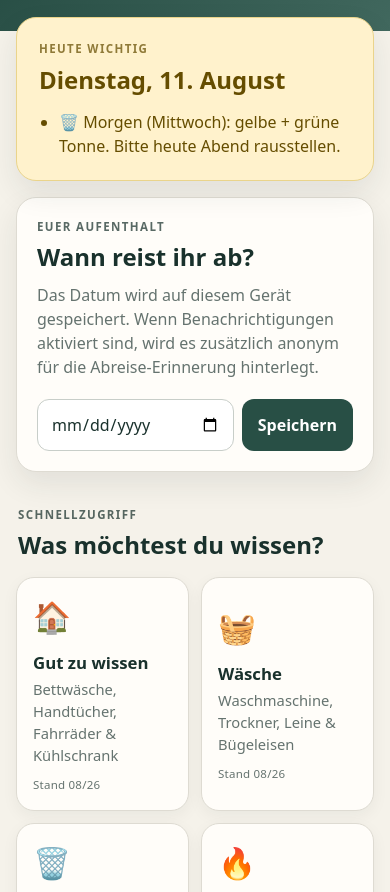
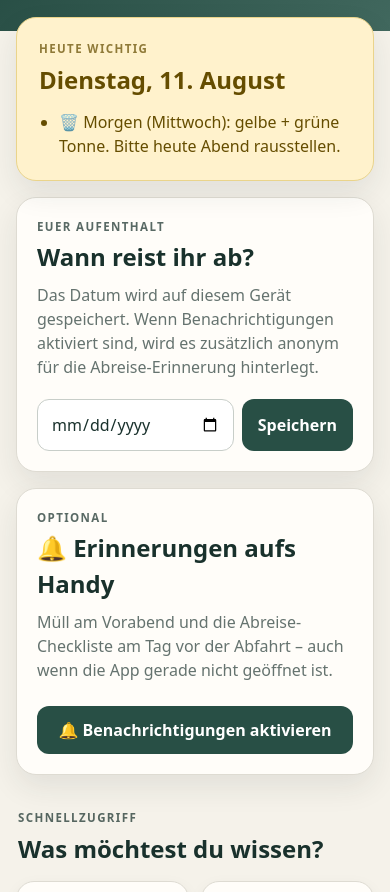
Before and after one commit to meltzow/ferienhaus-montalivet, a plain HTML site: page index.html in a window 390 px wide. Shown: the part 175-1067 px from the top of the page. Drawn offline with Linux system fonts and the light colour scheme.

Commit message:
Style Phase 2a notification controls

```diff
--- a/styles.css
+++ b/styles.css
@@ -53,7 +53,7 @@ button, input, select, textarea { font: inherit; }
   margin: 0 auto;
   padding: 20px 16px 60px;
 }
-.today-card, .stay-card, .detail-card, .source-note {
+.today-card, .stay-card, .notification-card, .detail-card, .source-note {
   background: var(--surface);
   border: 1px solid var(--line);
   border-radius: var(--radius);
@@ -69,9 +69,9 @@ button, input, select, textarea { font: inherit; }
   border-color: #ead48b;
   color: var(--warn-ink);
 }
-.today-card h2, .stay-card h2, .detail-card h2 { margin: 4px 0 8px; }
+.today-card h2, .stay-card h2, .notification-card h2, .detail-card h2 { margin: 4px 0 8px; }
 .today-list { margin: 12px 0 0; padding-left: 20px; }
-.stay-card {
+.stay-card, .notification-card {
   margin-top: 16px;
   padding: 20px;
   display: grid;
@@ -79,8 +79,11 @@ button, input, select, textarea { font: inherit; }
   gap: 20px;
   align-items: end;
 }
-.stay-card p { margin: 4px 0 0; color: var(--muted); max-width: 620px; }
+.stay-card p, .notification-card p { margin: 4px 0 0; color: var(--muted); max-width: 620px; }
 .stay-controls { display: flex; gap: 8px; align-items: stretch; }
+.notification-actions { display: flex; align-items: end; }
+#notification-status[data-kind="ok"] { color: var(--accent); font-weight: 700; }
+#notification-status[data-kind="error"] { color: #8b2f27; }
 input[type="date"], select, textarea {
   width: 100%;
   border: 1px solid #c8cec9;
@@ -89,7 +92,7 @@ input[type="date"], select, textarea {
   color: var(--ink);
   padding: 12px 13px;
 }
-.primary-btn, .ghost-btn, .text-btn, .close-btn {
+.primary-btn, .secondary-btn, .ghost-btn, .text-btn, .close-btn {
   border: 0;
   cursor: pointer;
 }
@@ -99,6 +102,17 @@ input[type="date"], select, textarea {
   padding: 12px 16px;
   border-radius: 12px;
   font-weight: 750;
+}
+.secondary-btn {
+  background: var(--accent-soft);
+  color: var(--accent);
+  padding: 12px 16px;
+  border-radius: 12px;
+  font-weight: 750;
+}
+.primary-btn:disabled, .secondary-btn:disabled {
+  cursor: not-allowed;
+  opacity: .55;
 }
 .ghost-btn {
   background: rgba(255,255,255,.14);
@@ -233,8 +247,10 @@ a { color: var(--accent); }
   .hero { padding-top: 28px; }
   .hero__inner { display: block; }
   .ghost-btn { margin-top: 18px; }
-  .stay-card { grid-template-columns: 1fr; }
+  .stay-card, .notification-card { grid-template-columns: 1fr; }
   .stay-controls { display: grid; grid-template-columns: 1fr auto; }
+  .notification-actions { display: block; }
+  .notification-actions button { width: 100%; }
   .topic-grid { grid-template-columns: repeat(2, 1fr); }
   .topic-card { min-height: 130px; padding: 16px; }
   .source-gallery { grid-template-columns: 1fr 1fr; }
```
